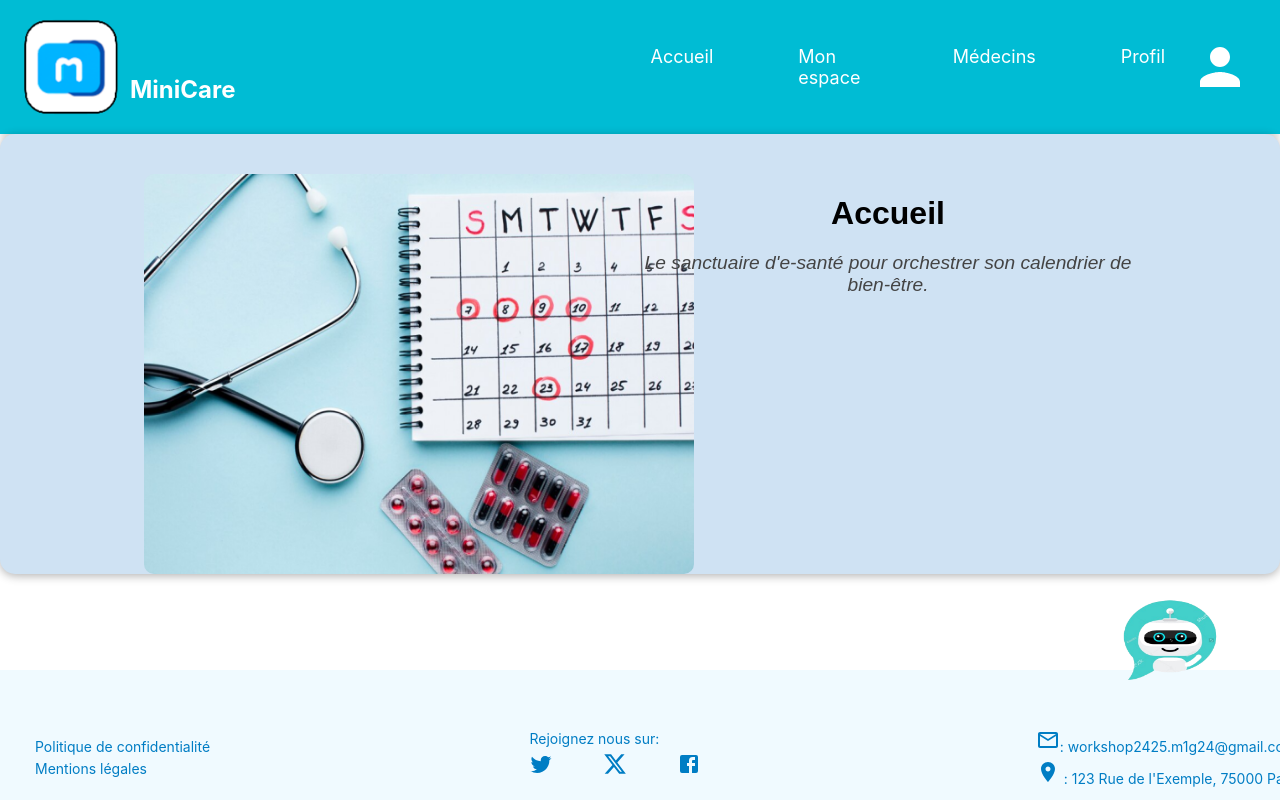
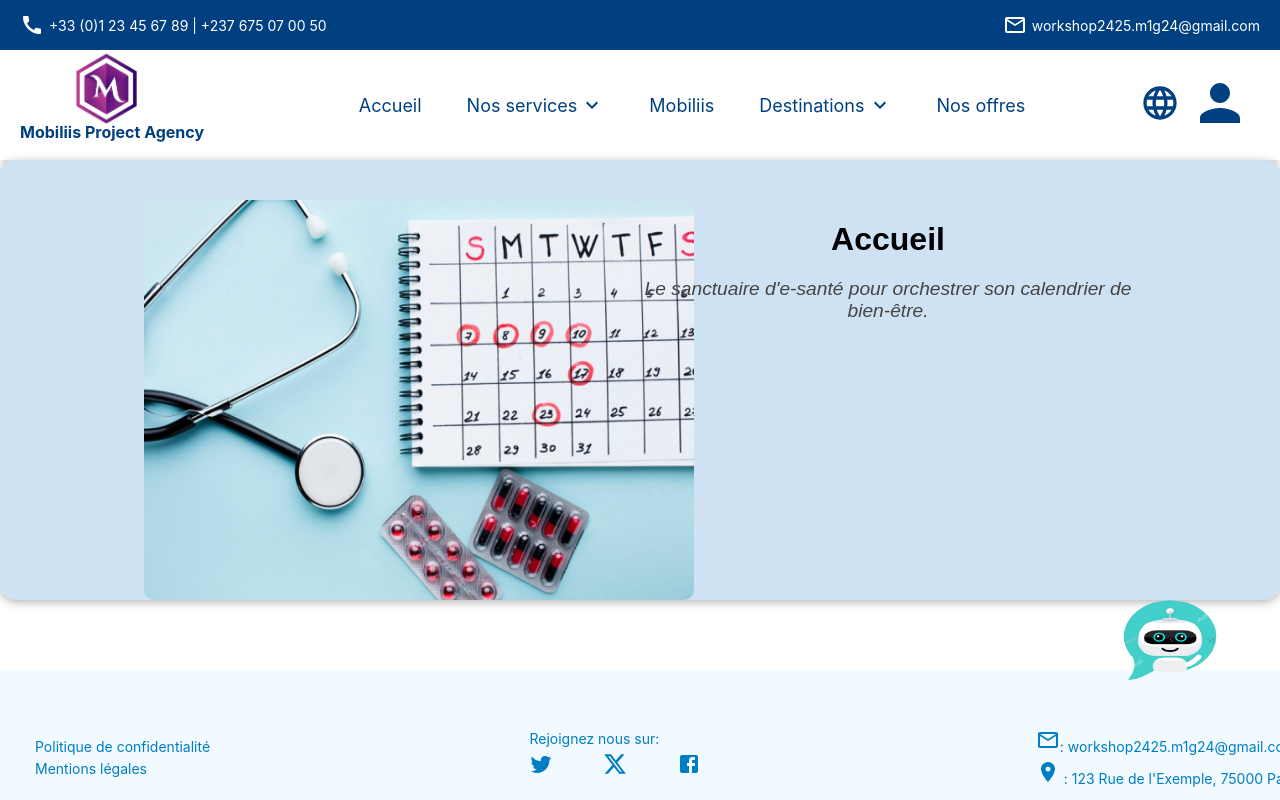
Before and after one commit to GTGpuke/workshop2425-m1g24, a React (Create React App) app in the folder Dossier_front/: page / in a window 1280 px wide. Built offline with nearby package versions, Linux system fonts and the light colour scheme; no server answers.

Commit message:
gestion de la traduction et du Layout

```diff
--- a/Dossier_front/package.json
+++ b/Dossier_front/package.json
@@ -12,8 +12,10 @@
     "@testing-library/react": "^13.4.0",
     "@testing-library/user-event": "^13.5.0",
     "axios": "^1.7.7",
+    "i18next": "^23.15.2",
     "react": "^18.3.1",
     "react-dom": "^18.3.1",
+    "react-i18next": "^15.0.3",
     "react-redux": "^9.1.2",
     "react-router-dom": "^6.26.2",
     "react-scripts": "5.0.1",
--- a/Dossier_front/src/components/authentification/accueil.jsx
+++ b/Dossier_front/src/components/authentification/accueil.jsx
@@ -1,7 +1,10 @@
 import React from 'react';
+import { useTranslation } from 'react-i18next';
 import './accueil.css';
 
 const Accueil = () => {
+  const { t } = useTranslation();
+
   return (
     <div className="accueil-container">
       <div className="content">
@@ -9,10 +12,8 @@ const Accueil = () => {
           <img src="/images/medecin.webp" alt="Médecin" className="accueil" />
         </div>
         <div className="text-section">
-          <h1 className="title">Accueil</h1>
-          <p className="description">
-            Le sanctuaire d'e-santé pour orchestrer son calendrier de bien-être.
-          </p>
+          <h1 className="title">{t('accueil.title')}</h1> {/* Traduction du titre */}
+          <p className="description">{t('accueil.description')}</p> {/* Traduction de la description */}
         </div>
       </div>
     </div>
--- a/Dossier_front/src/components/authentification/medecin.jsx
+++ b/Dossier_front/src/components/authentification/medecin.jsx
@@ -20,7 +20,7 @@ const Medecin = () => {
               <IconButton>
                 <SearchIcon />
               </IconButton>
-            )
+         )
           }}
           className="search-input"
         />
--- a/Dossier_front/src/components/layout/Header.css
+++ b/Dossier_front/src/components/layout/Header.css
@@ -1,94 +1,126 @@
-/* src/components/layout/Header.css */
-
-.header {
-  background-color: #00bcd4; /* Couleur de fond cyan clair */
+/* Bloc supérieur pour les informations */
+.header-infos {
   display: flex;
   justify-content: space-between;
   align-items: center;
-  padding: 10px 20px;
+  background-color: #004080; /* Couleur de fond bleu foncé */
+  color: white;
+  padding: 5px 20px;
+  font-size: 14px;
+  height: 40px;
+}
+
+.header-infos p {
+  margin: 0;
+  display: flex;
+  align-items: center;
+  gap: 5px;
+}
+
+/* Bloc principal pour le logo et la navigation */
+.header-main {
+  background-color: white; /* Couleur de fond blanche */
+  display: flex;
+  justify-content: space-between;
+  align-items: center;
+  padding: 15px 20px;
+  height: 80px;
   box-shadow: 0px 4px 6px rgba(0, 0, 0, 0.1);
 }
 
 .logo {
   display: flex;
   align-items: center;
+  gap: 5px;
+  flex-direction: column;
 }
 
 .logoImage {
-  height: 100px; /* Taille de l'image */
-  width: 100px;
-  margin-right: 10px;
+  height: 80px;
+  width: 110;
 }
 
-.logoText {
-  color: white;
-  font-size: 24px;
+.slogan {
+  color: #004080; /* Couleur texte bleu foncé */
   font-weight: bold;
-  margin-top: 65px;
+  margin-top: -10px; /* Ajuste la position du slogan sans affecter les autres éléments */
 }
 
+/* Styles de la barre de navigation */
 .nav {
   display: flex;
   list-style-type: none;
-  gap: 35px;
-  margin-left: 350px;
+  gap: 25px;
+  margin: 0;
 }
 
 .navItem {
-  margin: 0 15px;
-  color: white; /* Couleur blanche pour le texte */
+  display: flex;
+  align-items: center;
+  color: #004080; /* Couleur texte bleu foncé */
   font-size: 18px;
   cursor: pointer;
-  transition: color 0.3s ease;
+}
+
+.navItem .navLink {
+  text-decoration: none;
+  color: inherit;
+  display: flex;
+  align-items: center;
+}
+
+.navItem .navLink svg {
+  margin-left: 3px; /* Espace entre le texte et l'icône */
 }
 
 .navItem:hover {
   color: #ffeb3b; /* Couleur jaune lors du survol */
 }
 
-/* Ajout de styles pour les liens */
-.navLink {
-  color: white; /* Couleur blanche pour le texte des liens */
-  text-decoration: none; /* Supprime le soulignement */
-  transition: color 0.3s ease; /* Transition pour l'effet de survol */
+/* Avatar et menu déroulant */
+.avatarContainer {
+  position: relative;
+  display: flex;
+  align-items: center;
 }
 
-.navLink:hover {
-  color: #ffeb3b; /* Couleur jaune lors du survol des liens */
-}
-
-.avatarContainer {
-  display: flex;
-  align-items: center;
-  position: relative; /* Nécessaire pour le positionnement du menu déroulant */
-}
-
-.avatarContainer img {
-  border-radius: 50%;
-  width: 100px;
-  height: 100px;
-  margin-right: 100px;
-}
-
-/* Ajoutez ce CSS pour le menu déroulant */
 .dropdownMenu {
-  position: absolute; /* Pour positionner le menu correctement */
-  top: 70px; /* Ajuster selon la hauteur de l'en-tête */
-  right: 20px; /* Ajuster selon les besoins */
-  background-color: black; /* Couleur de fond du menu */
-  color: white; /* Couleur du texte */
-  padding: 10px; /* Espacement intérieur */
-  border-radius: 5px; /* Coins arrondis */
-  z-index: 10; /* Assurer que le menu est au-dessus des autres éléments */
+  position: absolute;
+  top: 60px; /* Ajuster selon la hauteur de l'icône */
+  right: 0;
+  background-color: black;
+  color: black;
+  padding: 10px;
+  box-shadow: 0px 4px 6px rgba(0, 0, 0, 0.1); /* Ajout d'ombre */
+  border-radius: 5px;
+  z-index: 10;
 }
 
 .logoutLabel, .navLink {
-  display: block; /* Afficher en tant que bloc pour occuper toute la largeur */
-  color: white; /* Couleur du texte */
-  padding: 5px 10px; /* Espacement autour du texte */
-  text-decoration: none; /* Supprimer le soulignement des liens */
+  color: white;
+  display: block;
+  padding: 5px 10px;
 }
 
 .logoutLabel:hover, .navLink:hover {
-  background-color: #00bcd4; /* Couleur au survol */
+  background-color: #00bcd4;
 }
+
+.langMenu {
+  position: absolute;
+  top: 50px; /* Ajuster selon la hauteur de l'icône */
+  background-color: white;
+  padding: 10px;
+  box-shadow: 0px 4px 6px rgba(0, 0, 0, 0.1); /* Ajout d'ombre */
+  border-radius: 5px;
+  z-index: 10;
+}
+
+.langMenu p {
+  margin: 5px 0;
+  cursor: pointer;
+}
+
+.langMenu p:hover {
+  background-color: #f0f0f0;
+}
--- a/Dossier_front/src/components/layout/Header.js
+++ b/Dossier_front/src/components/layout/Header.js
@@ -1,23 +1,34 @@
 import React, { useState, useEffect } from 'react';
-import { Link } from 'react-router-dom'; // Importer Link pour la navigation
+import { Link } from 'react-router-dom';
+import { useTranslation } from 'react-i18next';
 import './Header.css';
 import PersonIcon from '@mui/icons-material/Person';
+import KeyboardArrowDownIcon from '@mui/icons-material/KeyboardArrowDown';
+import MailOutlineIcon from '@mui/icons-material/MailOutline';
+import CallIcon from '@mui/icons-material/Call';
+import LanguageIcon from '@mui/icons-material/Language';
 
 const Header = () => {
-  const [isLoggedIn, setIsLoggedIn] = useState(false); // État pour suivre la connexion
-  const [menuOpen, setMenuOpen] = useState(false); // État pour contrôler le menu déroulant
+  const [isLoggedIn, setIsLoggedIn] = useState(false);
+  const [menuOpen, setMenuOpen] = useState(false);
+  const [showLangMenu, setShowLangMenu] = useState(false); // Gérer l'affichage du menu de langue
+  const [showProfileMenu, setShowProfileMenu] = useState(false); // Gérer l'affichage du menu de profil
+  const { i18n, t } = useTranslation(); // Ajout de la fonction `t` pour la traduction
+
+  const changeLanguage = (lng) => {
+    i18n.changeLanguage(lng); // Change la langue
+  };
 
   useEffect(() => {
-    // Appel d'une API pour vérifier l'état de la session
     const checkSession = async () => {
       const response = await fetch('/api/check-session', {
         method: 'GET',
-        credentials: 'include' // Inclure les cookies de session
+        credentials: 'include'
       });
       if (response.ok) {
-        setIsLoggedIn(true); // L'utilisateur est connecté
+        setIsLoggedIn(true);
       } else {
-        setIsLoggedIn(false); // L'utilisateur n'est pas connecté
+        setIsLoggedIn(false);
       }
     };
 
@@ -27,50 +38,89 @@ const Header = () => {
   const handleLogout = async () => {
     await fetch('/api/logout', {
       method: 'POST',
-      credentials: 'include' // Inclure les cookies de session
+      credentials: 'include'
     });
-    setIsLoggedIn(false); // Mettre à jour l'état de connexion
-    console.log('Déconnexion réussie'); // Log pour déboguer
+    setIsLoggedIn(false);
+    console.log('Déconnexion réussie');
   };
 
   const toggleMenu = () => {
-    setMenuOpen(!menuOpen); // Inverser l'état du menu
+    setMenuOpen(!menuOpen);
   };
 
   return (
-    <header className="header">
+    <header>
+      <div className="header-infos">
+        <p><CallIcon /> {t('header.phone')}</p>
+        <p><MailOutlineIcon /> {t('header.email')}</p>
+      </div>
+
+      <div className="header-main">
         <div className="logo">
-        <img
-          src="/images/Mini.webp" // Remplace cette image par ton logo
-          alt="MiniCare Logo"
-          className="logoImage"
-        />
-        <h2 className="logoText">MiniCare</h2>
+          <img src="/images/Manitour.png" alt="MiniCare Logo" className="logoImage" />
+          <h4 className="slogan">Mobiliis Project Agency</h4>
         </div>
 
         <ul className="nav">
-        <li className="navItem"><Link to="/" className="navLink">Accueil</Link></li>
-        <li className="navItem"><Link to="/home" className="navLink">Mon espace</Link></li>
-        <li className="navItem"><Link to="/medecin" className="navLink">Médecins</Link></li>
-        <li className="navItem"><Link to="/profil" className="navLink">Profil</Link></li>
+          <li className="navItem">
+            <Link to="/" className="navLink">{t('header.home')}</Link>
+          </li>
+          <li className="navItem">
+            <Link to="/home" className="navLink">{t('header.services')} <KeyboardArrowDownIcon /></Link>
+          </li>
+          <li className="navItem">
+            <Link to="/medecin" className="navLink">{t('header.mobiliis')}</Link>
+          </li>
+          <li className="navItem">
+            <Link to="/destinations" className="navLink">{t('header.destinations')}<KeyboardArrowDownIcon /></Link>
+          </li>
+          <li className="navItem">
+            <Link to="/profil" className="navLink">{t('header.offers')}</Link>
+          </li>
         </ul>
 
         <div className="avatarContainer">
-        <PersonIcon
-          style={{ width: "60px", height: "60px", marginRight: "10px", color: "white", cursor: "pointer" }}
-          onClick={toggleMenu} // Ouvrir le menu
-        />
-        {menuOpen && (
+          {/* Icône de langue avec survol */}
+          <div
+            className="langIconContainer"
+            onMouseEnter={() => setShowLangMenu(true)}
+            onMouseLeave={() => setShowLangMenu(false)}
+          >
+            <LanguageIcon style={{ width: "40px", height: "40px", marginRight: "10px", color: "#004080", cursor: "pointer" }} />
+
+            {/* Menu de langue */}
+            {showLangMenu && (
+              <div className="langMenu">
+                <p onClick={() => changeLanguage('fr')}>FRA</p>
+                <p onClick={() => changeLanguage('en')}>ANG</p>
+              </div>
+            )}
+          </div>
+
+          {/* Icône d'avatar avec survol */}
+          <div
+            className="profileIconContainer"
+            onMouseEnter={() => setShowProfileMenu(true)}
+            onMouseLeave={() => setShowProfileMenu(false)}
+          >
+            <PersonIcon style={{ width: "60px", height: "60px", marginRight: "10px", color: "#004080", cursor: "pointer" }} />
+
+            {/* Menu de profil */}
+            {showProfileMenu && (
               <div className="dropdownMenu">
                 {isLoggedIn ? (
-              <span className="logoutLabel" onClick={handleLogout}>Déconnexion</span>
+                  <span className="logoutLabel" onClick={handleLogout}>
+                    {t('header.logout')} {/* Utilisation de t pour la traduction de déconnexion */}
+                  </span>
                 ) : (
-              <Link to="/connexion" className="navLink" onClick={() => setMenuOpen(false)}>
-                Connexion
+                  <Link to="/connexion" className="navLink" onClick={() => setShowProfileMenu(false)}>
+                    {t('header.login')} {/* Utilisation de t pour la traduction de connexion */}
                   </Link>
                 )}
               </div>
             )}
+          </div>
+        </div>
       </div>
     </header>
   );
--- /dev/null
+++ b/Dossier_front/src/components/layout/contact.js
@@ -0,0 +1,52 @@
+import * as React from 'react';
+import Button from '@mui/material/Button';
+import Dialog from '@mui/material/Dialog';
+import DialogActions from '@mui/material/DialogActions';
+import DialogContent from '@mui/material/DialogContent';
+import DialogContentText from '@mui/material/DialogContentText';
+import DialogTitle from '@mui/material/DialogTitle';
+import Slide from '@mui/material/Slide';
+
+// Supprimer les annotations de type
+const Transition = React.forwardRef(function Transition(props, ref) {
+  return <Slide direction="up" ref={ref} {...props} />;
+});
+
+export default function Contact() {
+  const [open, setOpen] = React.useState(false);
+
+  const handleClickOpen = () => {
+    setOpen(true);
+  };
+
+  const handleClose = () => {
+    setOpen(false);
+  };
+
+  return (
+    <React.Fragment>
+      <Button variant="outlined" onClick={handleClickOpen}>
+        Slide in alert dialog
+      </Button>
+      <Dialog
+        open={open}
+        TransitionComponent={Transition}
+        keepMounted
+        onClose={handleClose}
+        aria-describedby="alert-dialog-slide-description"
+      >
+        <DialogTitle>{"Use Google's location service?"}</DialogTitle>
+        <DialogContent>
+          <DialogContentText id="alert-dialog-slide-description">
+            Let Google help apps determine location. This means sending anonymous
+            location data to Google, even when no apps are running.
+          </DialogContentText>
+        </DialogContent>
+        <DialogActions>
+          <Button onClick={handleClose}>Disagree</Button>
+          <Button onClick={handleClose}>Agree</Button>
+        </DialogActions>
+      </Dialog>
+    </React.Fragment>
+  );
+}
--- a/Dossier_front/src/components/layout/layout.js
+++ b/Dossier_front/src/components/layout/layout.js
@@ -2,21 +2,30 @@ import React, { useState } from 'react';
 import Header from './Header';
 import Footer from './Footer';
 import Chatbot from './Chatbot';
-import { Link } from 'react-router-dom';
+import Contact from './contact';
+import { Link, useLocation } from 'react-router-dom'; // masquer les éléments qu'on ne souhaite pas afficher
 import './layout.css';
 import CloseIcon from '@mui/icons-material/Close';
 
 const Layout = ({ children }) => {
+  const [isChatbotOpen, setIsChatbotOpen] = useState(false);
 
-  const [isChatbotOpen, setIsChatbotOpen] = useState(false);
+  // Utiliser le hook useLocation directement dans le composant Layout
+  const location = useLocation();
+
+  // Masquer les éléments pour certaines routes
+  const hideElements = ['/inscription', '/connexion', '/forgetPassword'].includes(location.pathname);
 
   // Fonction pour ouvrir/fermer le chatbot
   const toggleChatbot = () => {
     setIsChatbotOpen(!isChatbotOpen);
   };
+
   return (
     <div>
-      <Header />
+      {!hideElements && <Header />}
+
+
       <main>
         {children} {/* Contenu principal de la page */}
         <div className="chatbot-container">
@@ -32,15 +41,15 @@ const Layout = ({ children }) => {
                 <h4>Chat</h4>
                 <CloseIcon className="close-icon" onClick={toggleChatbot} /> {/* Ferme le chatbot */}
               </div>
+              <Contact />
               <Chatbot /> {/* Le composant du chatbot */}
             </div>
           )}
-
-          <Link to="/" style={{position:"fixed", bottom: "95px", left: "1370px"}}>Envoyez nous un email</Link> {/* Lien vers la page Accueil */}
-
+          <Link to="/" style={{position:"fixed", bottom: "95px", left: "1370px"}}>Envoyez-nous un email</Link> {/* Lien vers la page Accueil */}
         </div>
       </main>
-      <Footer />
+
+      {!hideElements && <Footer />}
     </div>
   );
 };
--- a/Dossier_front/src/index.js
+++ b/Dossier_front/src/index.js
@@ -3,6 +3,7 @@ import ReactDOM from 'react-dom/client';
 import './index.css';
 import App from './App';
 import reportWebVitals from './reportWebVitals';
+import './i18n';
 
 const root = ReactDOM.createRoot(document.getElementById('root'));
 root.render(
--- /dev/null
+++ b/Dossier_front/src/locales/en/translation.json
@@ -0,0 +1,17 @@
+{
+    "header": {
+      "phone": " +33 (0)1 23 45 67 89",
+      "email": "workshop2425.m1g24@gmail.com",
+      "home": "Home",
+      "services": "Our Services",
+      "mobiliis": "Mobiliis",
+      "destinations": "Destinations",
+      "offers": "Our Offers",
+      "logout": "Logout",
+      "login": "Login"
+    },
+    "accueil": {
+      "title": "Home",
+      "description": "The e-health sanctuary to manage your wellness schedule."
+    }
+  }
--- /dev/null
+++ b/Dossier_front/src/locales/fr/translation.json
@@ -0,0 +1,17 @@
+{
+    "header": {
+      "phone": " +33 (0)1 23 45 67 89 | +237 675 07 00 50",
+      "email": "workshop2425.m1g24@gmail.com",
+      "home": "Accueil",
+      "services": "Nos services",
+      "mobiliis": "Mobiliis",
+      "destinations": "Destinations",
+      "offers": "Nos offres",
+      "logout": "Déconnexion",
+      "login": "Connexion"
+    },
+    "accueil": {
+      "title": "Accueil",
+      "description": "Le sanctuaire d'e-santé pour orchestrer son calendrier de bien-être."
+    }
+  }
```
Also changed, not shown: Dossier_front/src/i18n.js (added, +30 -0 lines), Dossier_front/public/images/Manitour.png (added), 1 other file (tests, documents, lock files or other folders). Lines whose indentation alone changed are shown as unchanged.
